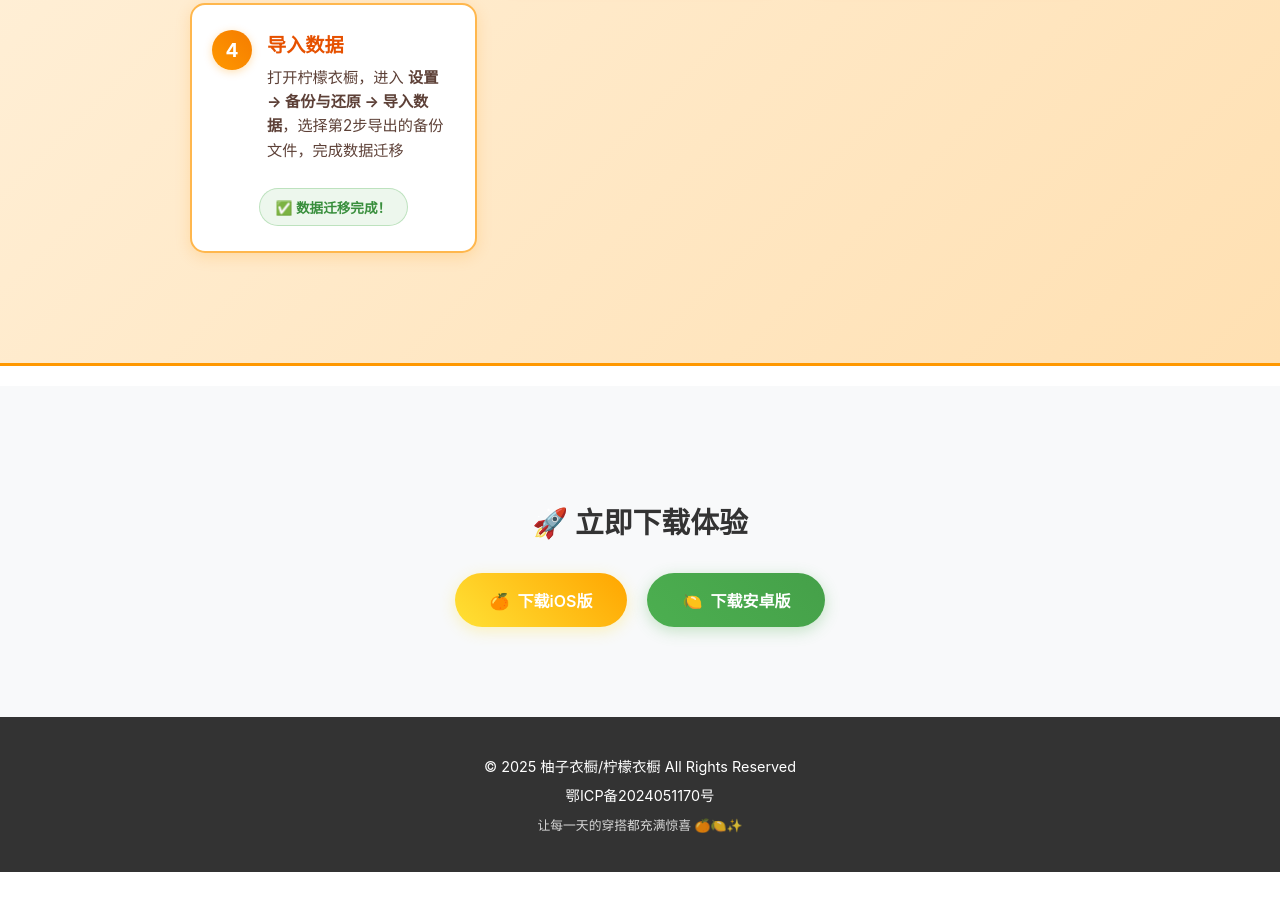
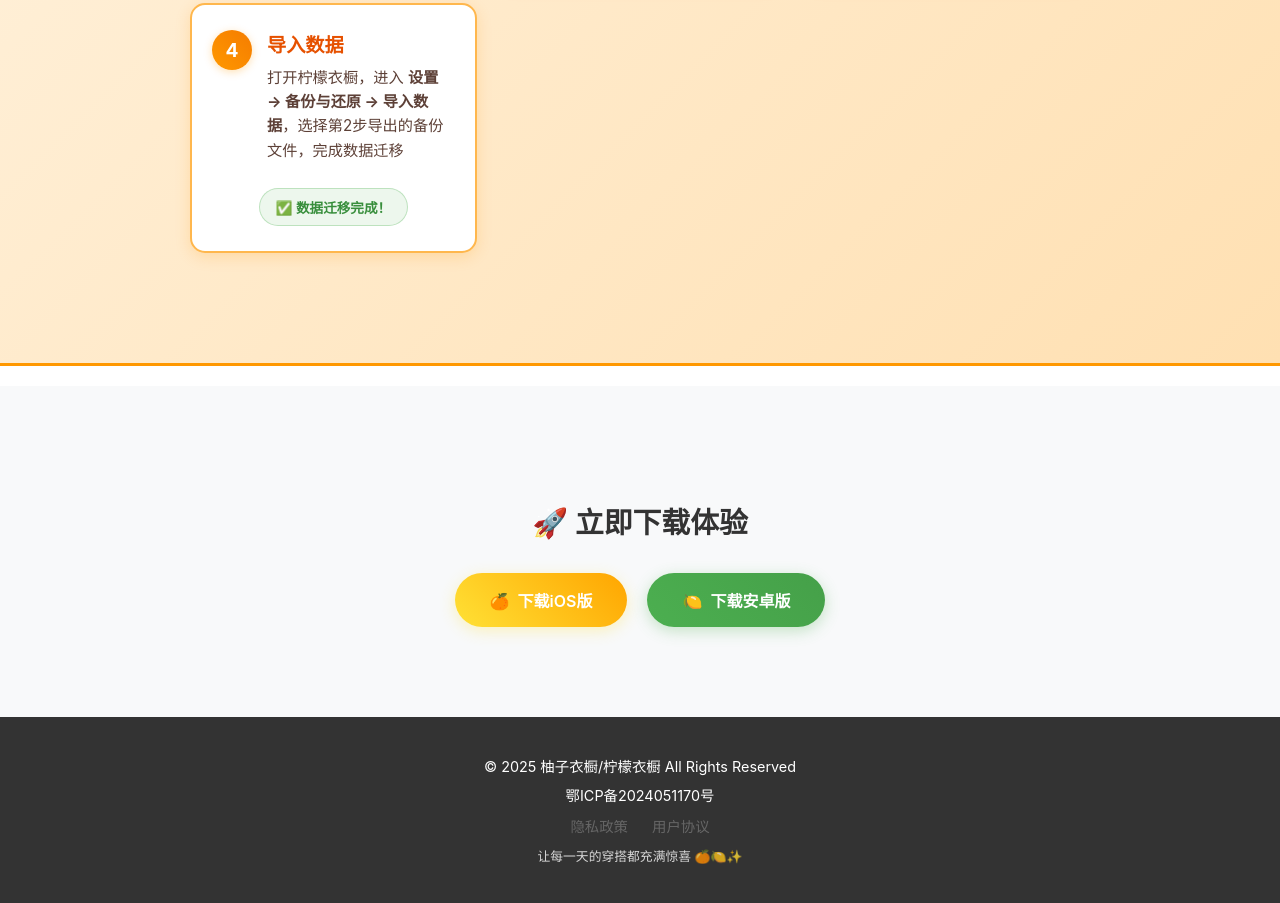
Before and after one commit to ailu2533/closetWebsite, a website: page index.html in a window 1280 px wide. Shown: the part 1648-2551 px from the top of the page. Before the commit the page ends 2520 px from the top, so only its background shows below. Drawn offline with Linux system fonts and the light colour scheme.

Commit message:
更新用户协议

```diff
--- a/index.html
+++ b/index.html
@@ -187,6 +187,10 @@
     <footer>
         <p>© 2025 柚子衣橱/柠檬衣橱 All Rights Reserved</p>
         <p><a href="https://beian.miit.gov.cn/" target="_blank" rel="noopener">鄂ICP备2024051170号</a></p>
+        <p style="margin-top: 10px;">
+            <a href="privacy.html" style="color: #666; text-decoration: none; margin-right: 20px;">隐私政策</a>
+            <a href="terms.html" style="color: #666; text-decoration: none;">用户协议</a>
+        </p>
         <p style="margin-top: 10px; font-size: 0.8rem; opacity: 0.8;">
             让每一天的穿搭都充满惊喜 🍊🍋✨
         </p>
```
